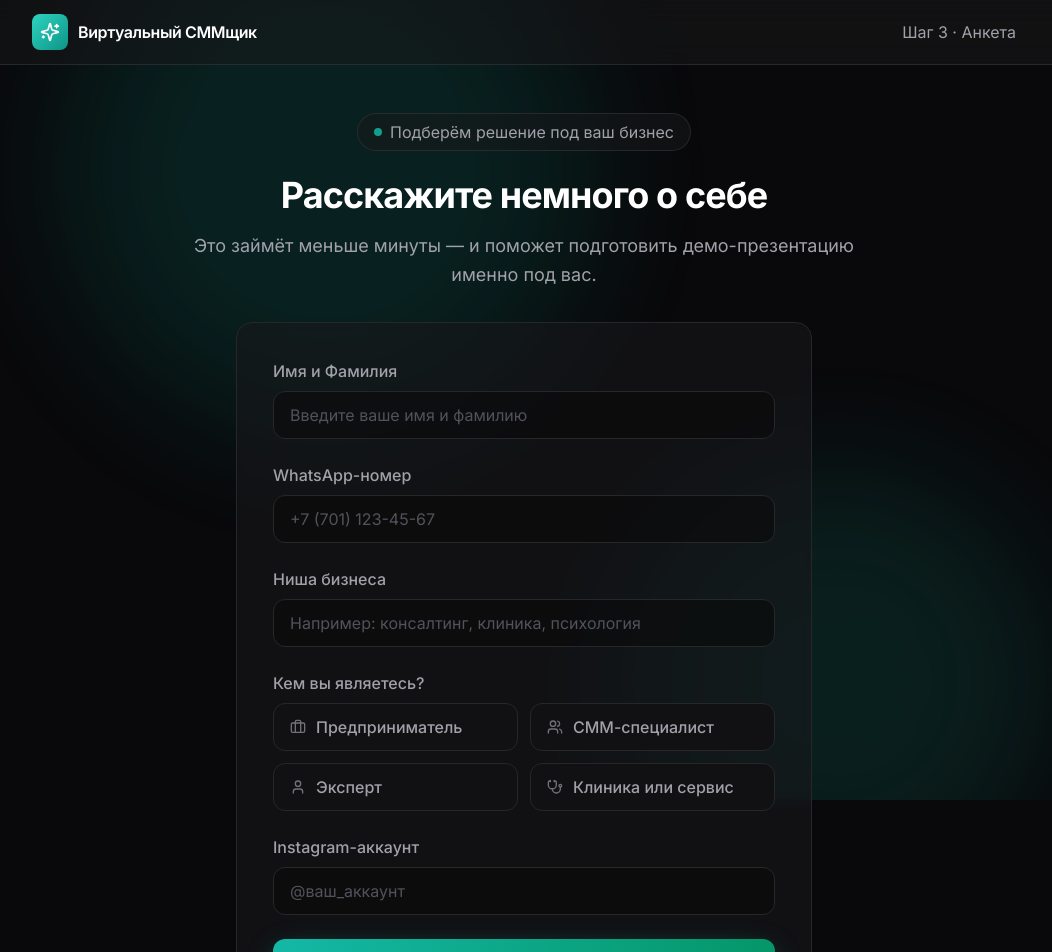
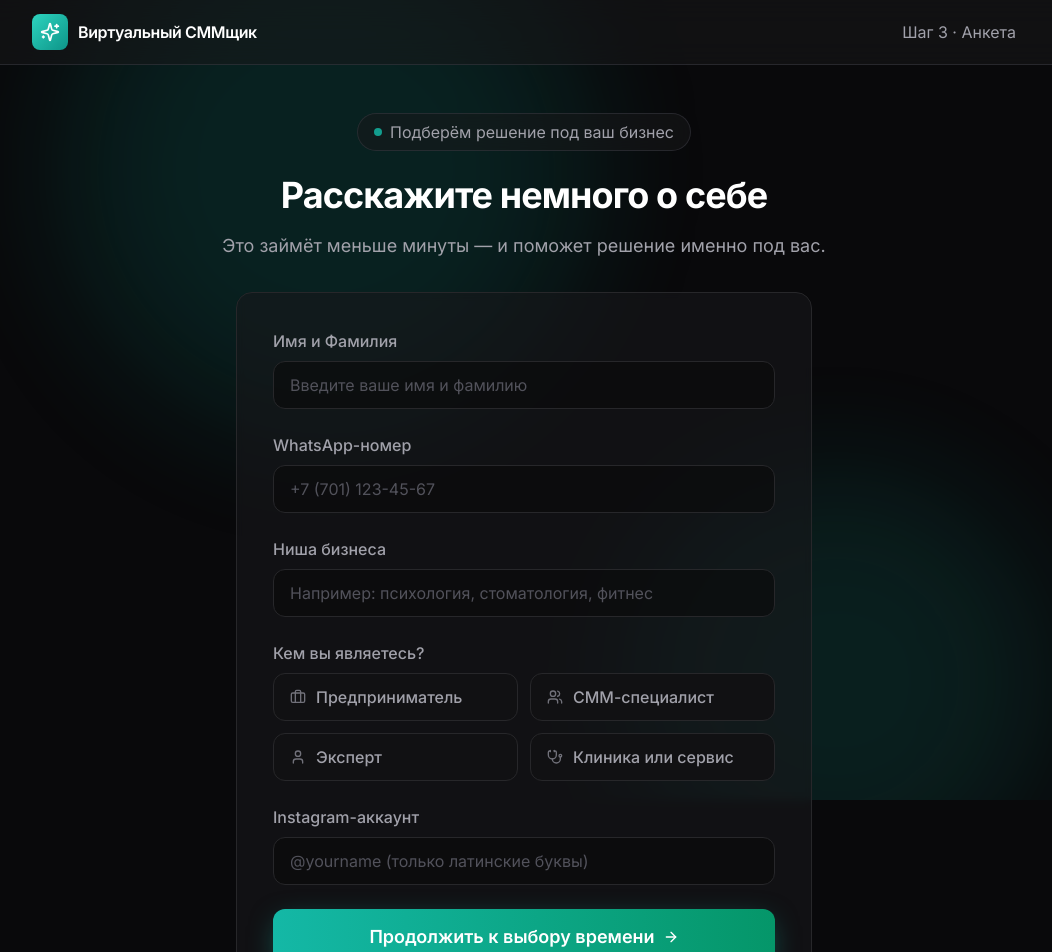
Before and after one commit to zharkenm-afk/ai-funnel, a React (Vite) app: page /quiz in a window 1280 px wide. Shown: the top 952 px of the page, without its empty margins (116-1168 px from the left). Built offline with nearby package versions, Linux system fonts and the light colour scheme.

Commit message:
Enhance Instagram field validation and placeholders
Added Instagram validation regex and updated placeholder texts.

```diff
--- a/src/pages/QuizPage.tsx
+++ b/src/pages/QuizPage.tsx
@@ -25,8 +25,13 @@ export default function QuizPage() {
   const [submitting, setSubmitting] = useState(false);
   const [errors, setErrors] = useState<Record<string, string>>({});
 
+  const INSTAGRAM_RE = /^@?[a-zA-Z0-9._]{1,30}$/;
+
   const validate = (field: string, value: string) => {
     if (!value.trim()) return 'Обязательное поле';
+    if (field === 'instagram' && !INSTAGRAM_RE.test(value.trim())) {
+      return 'Только латинские буквы — например @yourname';
+    }
     return '';
   };
 
@@ -108,7 +113,7 @@ export default function QuizPage() {
             transition={{ duration: 0.6, delay: 0.12 }}
             className="mt-4 text-zinc-400 text-lg leading-relaxed"
           >
-            Это займёт меньше минуты — и поможет подготовить демо-презентацию именно под вас.
+            Это займёт меньше минуты — и поможет решение именно под вас.
           </motion.p>
         </div>
       </section>
@@ -149,7 +154,7 @@ export default function QuizPage() {
                 <Input
                   name="niche"
                   label="Ниша бизнеса"
-                  placeholder="Например: консалтинг, клиника, психология"
+                  placeholder="Например: психология, стоматология, фитнес"
                   value={lead.niche}
                   onChange={(e) => {
                     updateLead({ niche: e.target.value });
@@ -191,7 +196,7 @@ export default function QuizPage() {
                 <Input
                   name="instagram"
                   label="Instagram-аккаунт"
-                  placeholder="@ваш_аккаунт"
+                  placeholder="@yourname (только латинские буквы)"
                   value={lead.instagram}
                   onChange={(e) => {
                     updateLead({ instagram: e.target.value });
```
